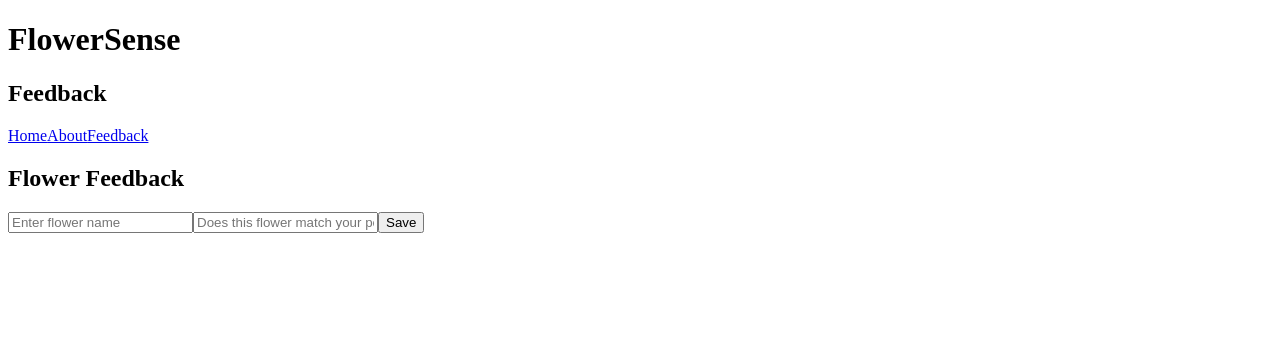
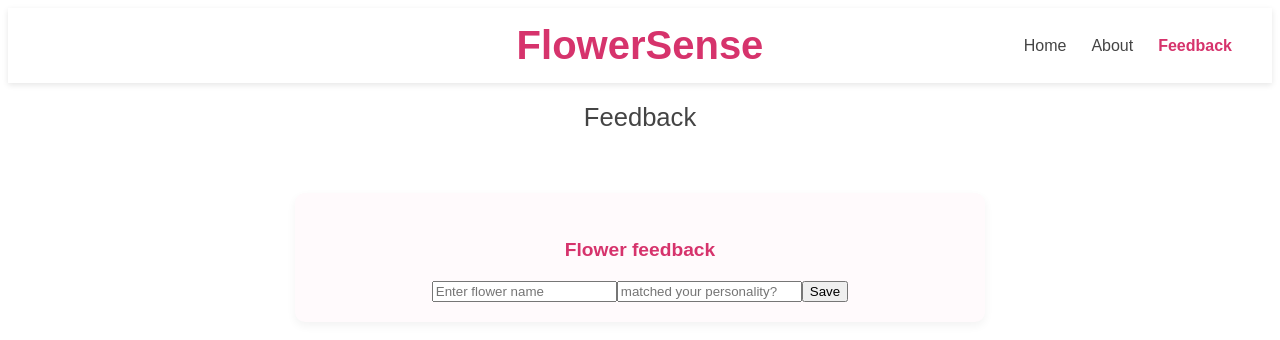
Before and after one commit to sksm07/Final-Project-CTD, a React (Vite) app: page /feedback in a window 1280 px wide. Shown: the top 340 px of the page. Built offline with nearby package versions, Linux system fonts and the light colour scheme.

Commit message:
added form to feedback page

```diff
--- a/src/App.jsx
+++ b/src/App.jsx
@@ -4,13 +4,20 @@ import FlowerListPage from './pages/FlowerListPage'
 import Header from './shared/Header';
 import Feedback from './pages/Feedback';
 import {Routes, Route} from "react-router";
+import styled from "styled-components";
 
 import './App.css'
 
+const AppContainer = styled.div`
+   text-align: center;
+   font-family:  sans-serif;
+   color: #333;
+   margin: auto 20px;
+`
+
 function App() {
   return (
-    <div>
-      <h1>FlowerSense</h1>
+    <AppContainer>
       <Header />
       <Routes>
         <Route path="/" element={<FlowerListPage />}></Route>
@@ -18,7 +25,7 @@ function App() {
         <Route path="/feedback" element={<Feedback />}></Route>
         <Route path="*" element={<ErrorPage />}></Route>
       </Routes>
-    </div>
+    </AppContainer>
   )
 }
 
--- a/src/pages/Feedback.jsx
+++ b/src/pages/Feedback.jsx
@@ -1,5 +1,52 @@
 import {useState, useEffect} from "react";
+import styled from "styled-components";
 
+const FeedbackWrapper = styled.div`
+  max-width: 650px;
+  margin: 40px auto;
+  padding: 20px;
+  text-align: center;
+  font-family: sans-serif;
+  color: #333;
+  background-color: #fffafc;
+  border-radius: 10px;
+  box-shadow: 0 4px 10px rgba(0,0,0,0.05);
+
+  h4 {
+    color: #d6336c;
+    margin-bottom: 20px;
+    font-size: 1.2rem;
+  }
+
+  ul {
+    list-style: none;
+    padding: 0;
+    margin-top: 15px;
+
+    li {
+      background-color: #f8f0f5;
+      margin-bottom: 12px;
+      padding: 12px 18px;
+      border-radius: 8px;
+      display: flex;
+      justify-content: center;
+      align-items: center;
+
+
+      h5 {
+        display: inline-block;
+        color: #d6336c;
+        margin-right: 8px;
+        font-weight: 600;
+        min-width: 100px;
+        }
+
+       button {
+          margin-left: 20px;
+       }
+    }
+  }
+`;
 
 
 export default function Feedback(){
@@ -13,17 +60,27 @@ export default function Feedback(){
     }, []);
 
     const handleSave = ()=>{
+
         if(!flowerName.trim()) return;
-        const updated = {...savedFeedback, [flowerName]: feedback || "No feedback provided"};
+        const formattedName = flowerName.trim().charAt(0).toUpperCase() + flowerName.trim().slice(1).toLowerCase();
+
+        const updated = {...savedFeedback, [formattedName]: feedback || "No feedback provided"};
         localStorage.setItem("flowerFeedback", JSON.stringify(updated));
         setSavedFeedback(updated);
         setFlowerName("");
         setFeedback("");
     };
 
+    const handleDelete = (flowerKey) => {
+      const updated = { ...savedFeedback };
+      delete updated[flowerKey]; // remove that entry
+      localStorage.setItem("flowerFeedback", JSON.stringify(updated));
+      setSavedFeedback(updated);
+    };
+
     return (
-        <div>
-            <h2>Flower Feedback</h2>
+        <FeedbackWrapper>
+            <h4>Flower feedback</h4>
             <input
                 type="text"
                 placeholder="Enter flower name"
@@ -32,7 +89,7 @@ export default function Feedback(){
             />
             <input
                 type="text"
-                placeholder="Does this flower match your personality?"
+                placeholder="matched your personality?"
                 value={feedback}
                 onChange={(e)=> setFeedback(e.target.value)}
             />
@@ -40,11 +97,12 @@ export default function Feedback(){
 
             {Object.keys(savedFeedback).length > 0 && (
                 <>
-                    <h3>Your Feedback</h3>
+                    <h4>Feedback from the users</h4>
                     <ul>
                         {Object.entries(savedFeedback).map(([flowerKey, userFeedback]) => (
                             <li key={flowerKey}>
                                 <h5>{flowerKey}:</h5> {userFeedback}
+                                <button onClick={() => handleDelete(flowerKey)}>Delete</button>
                             </li>
                         )
                         )}
@@ -53,6 +111,6 @@ export default function Feedback(){
                )
 
             }
-        </div>
+        </FeedbackWrapper>
     )
 }
--- a/src/pages/FlowerListPage.jsx
+++ b/src/pages/FlowerListPage.jsx
@@ -10,6 +10,7 @@ const FlowerGrid = styled.div`
         grid-template-columns: repeat(auto-fill, minmax(300px, 1fr));
         gap: 1rem;
         transition: opacity 0.3s ease;
+
         &.dimmed {
             opacity: 0.4;
             pointer-events: none;
--- a/src/shared/Header.jsx
+++ b/src/shared/Header.jsx
@@ -1,5 +1,104 @@
 import { useLocation, NavLink } from "react-router";
 import {useState, useEffect} from "react";
+import styled from 'styled-components';
+
+const HeaderWrapper = styled.div`
+  display: flex;
+  flex-direction: column;
+  align-items: center;
+`;
+
+const HeaderContainer = styled.header`
+  position: relative;
+  top: 0;
+  width: 100%;
+  display: flex;
+  justify-content: center;
+  align-items: center;
+  padding: 15px 20px;
+  box-shadow: 0 2px 6px rgba(0, 0, 0, 0.1);
+  overflow: hidden;
+
+  @media (max-width: 768px) {
+    flex-direction: column;
+    justify-content: center;
+    gap: 10px;
+    padding: 15px 20px;
+  }
+`;
+
+const Brand = styled.h1`
+  font-size: 2.5rem;
+  color: #d6336c;
+  margin: 0;
+  text-align: center;
+  z-index: 1;
+  white-space: nowrap;
+
+  @media (max-width: 425px) {
+    font-size: 2rem;
+`;
+
+const Nav = styled.nav`
+    display: flex;
+    gap: 25px;
+    position: absolute;
+    right: 40px;
+    white-space: nowrap;
+
+
+    @media (max-width: 1200px) {
+    gap: 20px;
+    }
+
+    @media (max-width: 992px) {
+      gap: 15px;
+      font-size: 0.95rem;
+    }
+
+    @media (max-width: 768px) {
+      gap: 12px;
+      font-size: 0.9rem;
+    }
+
+    @media (max-width: 425px) {
+      flex-direction: column;
+      gap: 3px;
+      font-size: 0.8rem;
+      right: 12px;
+      top: 50%;
+      transform: translateY(-50%);
+    }
+`
+const StyledLink = styled(NavLink)`
+    text-decoration: none;
+    font-weight: 500;
+    color: #444;
+    transition: color 0.3s ease, border-bottom 0.3s ease;
+
+    &.active {
+    color: #d6336c;
+    font-weight: 700;
+
+    }
+
+    &:hover {
+    color: #d6336c;
+    }
+`
+
+const PageTitle = styled.h2`
+  margin-top: 20px;
+  font-size: 1.6rem;
+  font-weight: 500;
+  color: #444;
+  text-align: center;
+  white-space: nowrap;
+
+  @media (max-width: 768px) {
+    font-size: 1.3rem;
+  }
+`;
 
 export default function Header() {
 
@@ -19,15 +118,16 @@ export default function Header() {
     }, [location])
 
     return (
-        <div>
-          <header>
-            <h2>{title}</h2>
-            <nav>
-                <NavLink to="/">Home</NavLink>
-                <NavLink to="/about">About</NavLink>
-                <NavLink to="/feedback">Feedback</NavLink>
-            </nav>
-          </header>
-        </div>
+        <HeaderWrapper>
+          <HeaderContainer>
+            <Brand>FlowerSense</Brand>
+            <Nav>
+                <StyledLink to="/">Home</StyledLink>
+                <StyledLink to="/about">About</StyledLink>
+                <StyledLink to="/feedback">Feedback</StyledLink>
+            </Nav>
+          </HeaderContainer>
+          <PageTitle>{title}</PageTitle>
+        </HeaderWrapper>
     )
 }
```
